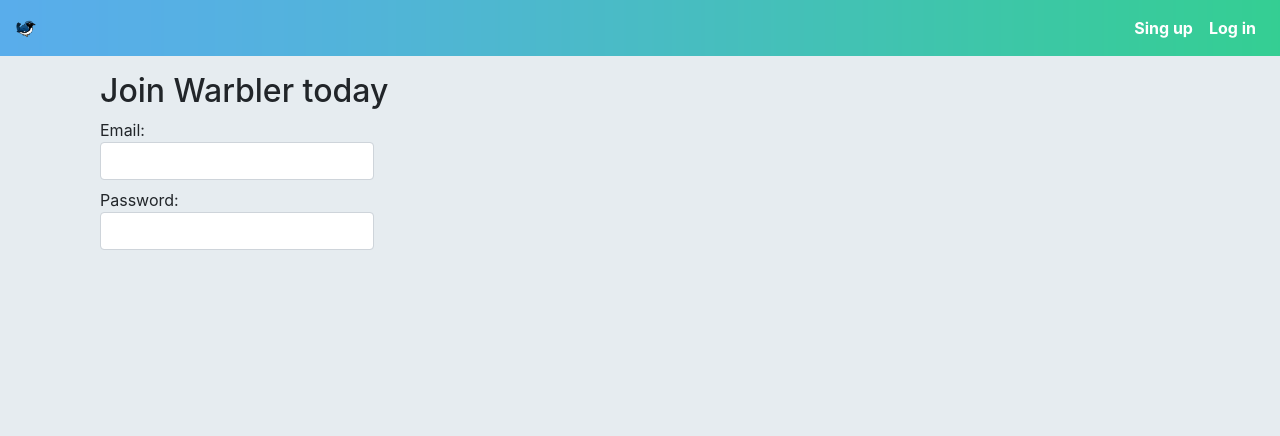
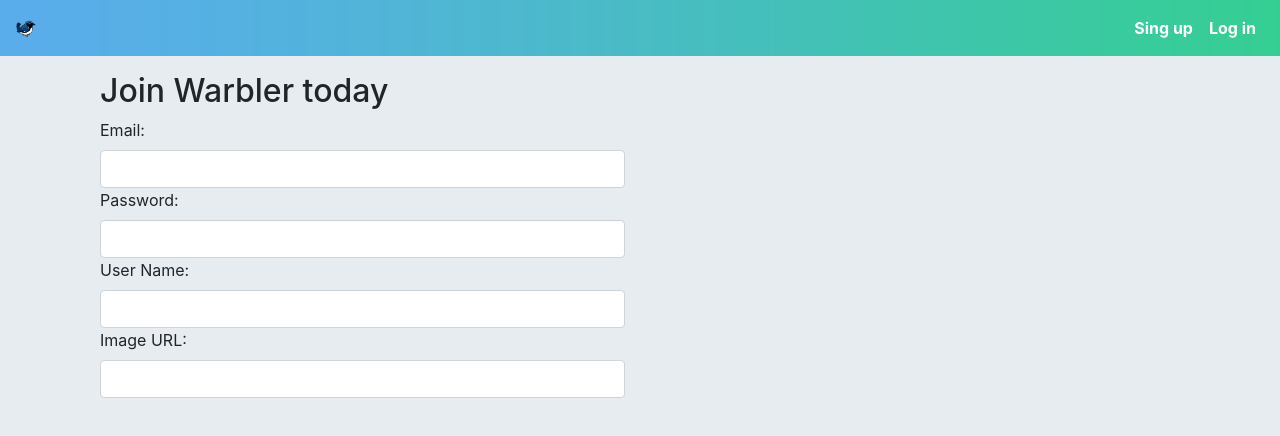
Before and after one commit to adojem/react-course, a React (Create React App) app in the folder warbler/warbler-client/: page /signup in a window 1280 px wide. Shown: the top 436 px of the page. Built offline with nearby package versions, Linux system fonts and the light colour scheme.

Commit message:
Warbler Authform Part 2

```diff
--- a/warbler/warbler-client/src/components/AuthForm.js
+++ b/warbler/warbler-client/src/components/AuthForm.js
@@ -11,19 +11,22 @@ export default class AuthForm extends Component {
       };
    }
 
+   handleChange = e => {
+      this.setState({
+         [e.target.name]: e.target.value,
+      });
+   };
+
    render() {
-      const {
-         email, username, password, profileImageUrl,
-      } = this.state;
-      const { heading, buttonText } = this.props;
+      const { email, username, password, profileImageUrl } = this.state;
+      const { heading, buttonText, signUp } = this.props;
       return (
          <div>
             <div className="row justify-content-md-center text-center" />
             <div className="col-md-6">
                <form onSubmit={this.handleSubmit}>
                   <h2>{heading}</h2>
-                  <label htmlFor="email">
-                     Email:
+                  <label htmlFor="email">Email:</label>
                   <input
                      type="text"
                      name="email"
@@ -32,9 +35,7 @@ export default class AuthForm extends Component {
                      onChange={this.handleChange}
                      value={email}
                   />
-                  </label>
-                  <label htmlFor="email">
-                     Password:
+                  <label htmlFor="email">Password:</label>
                   <input
                      type="password"
                      name="password"
@@ -42,7 +43,28 @@ export default class AuthForm extends Component {
                      className="form-control"
                      onChange={this.handleChange}
                   />
-                  </label>
+                  {signUp && (
+                     <div>
+                        <label htmlFor="username">User Name:</label>
+                        <input
+                           type="text"
+                           name="username"
+                           id="username"
+                           className="form-control"
+                           onChange={this.handleChange}
+                           value={username}
+                        />
+                        <label htmlFor="image-url">Image URL:</label>
+                        <input
+                           type="text"
+                           name="prifleImageUrl"
+                           id="image-url"
+                           className="form-control"
+                           value={profileImageUrl}
+                           onChange={this.handleChange}
+                        />
+                     </div>
+                  )}
                </form>
             </div>
          </div>
--- a/warbler/warbler-client/src/containers/Main.js
+++ b/warbler/warbler-client/src/containers/Main.js
@@ -19,7 +19,7 @@ const Main = () => (
             exact
             path="/signup"
             render={props => (
-               <AuthForm buttonText="Log in" heading="Join Warbler today" {...props} />
+               <AuthForm signUp buttonText="Sign me up!" heading="Join Warbler today" {...props} />
             )}
          />
       </Switch>
```
Lines whose indentation alone changed are shown as unchanged.
